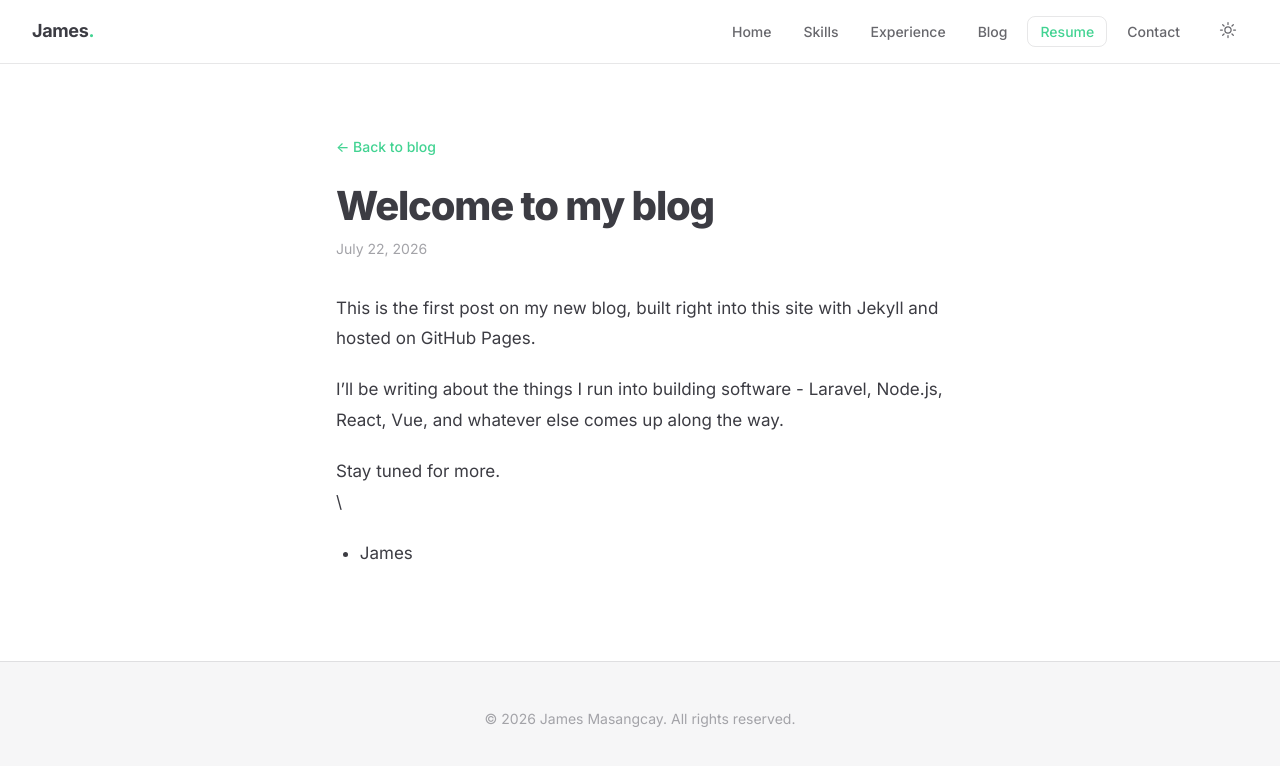
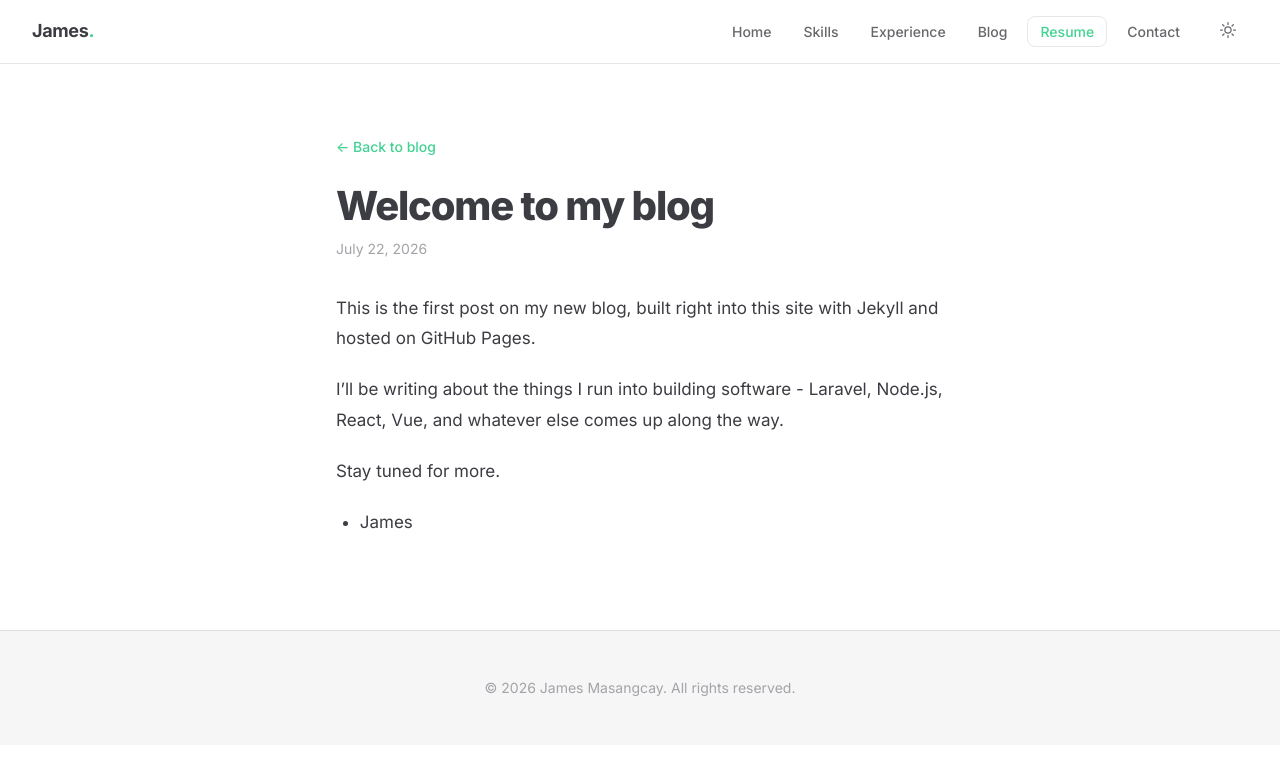
Before and after one commit to huhu2323/huhu2323.github.io, a Jekyll site: the page built from _posts/2026-07-22-welcome-to-the-blog.md, in a window 1280 px wide. Shown: the top 766 px of the page. Built offline with Jekyll 4.4.1, drawn with Linux system fonts in a browser that asks for light colours.

```diff
--- a/_posts/2026-07-22-welcome-to-the-blog.md
+++ b/_posts/2026-07-22-welcome-to-the-blog.md
@@ -7,6 +7,6 @@ This is the first post on my new blog, built right into this site with Jekyll an
 
 I'll be writing about the things I run into building software - Laravel, Node.js, React, Vue, and whatever else comes up along the way.
 
-Stay tuned for more.\
-\
-- James
+Stay tuned for more.
+
+* James
```
